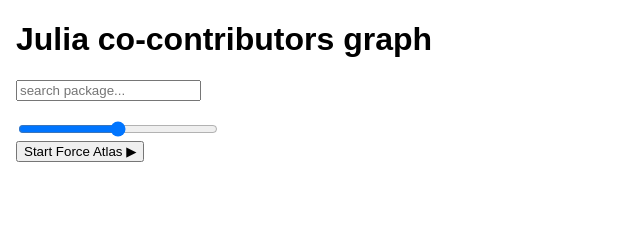
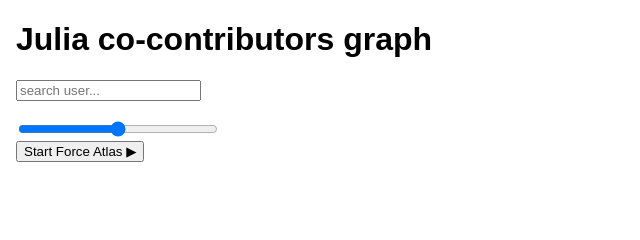
Before and after one commit to nicolasloizeau/JuliaContributorsGraph, a plain HTML site: page index.html in a window 1280 px wide. Shown: the top 240 px of the page, 0-640 px from the left. Drawn offline with Linux system fonts and the light colour scheme; no server answers.

Commit message:
index html

```diff
--- a/index.html
+++ b/index.html
@@ -59,7 +59,7 @@
                     <input
                         type="search"
                         id="search-input"
-                        placeholder="search package..."
+                        placeholder="search user..."
                     />
                 </div>
                 <br />
```
